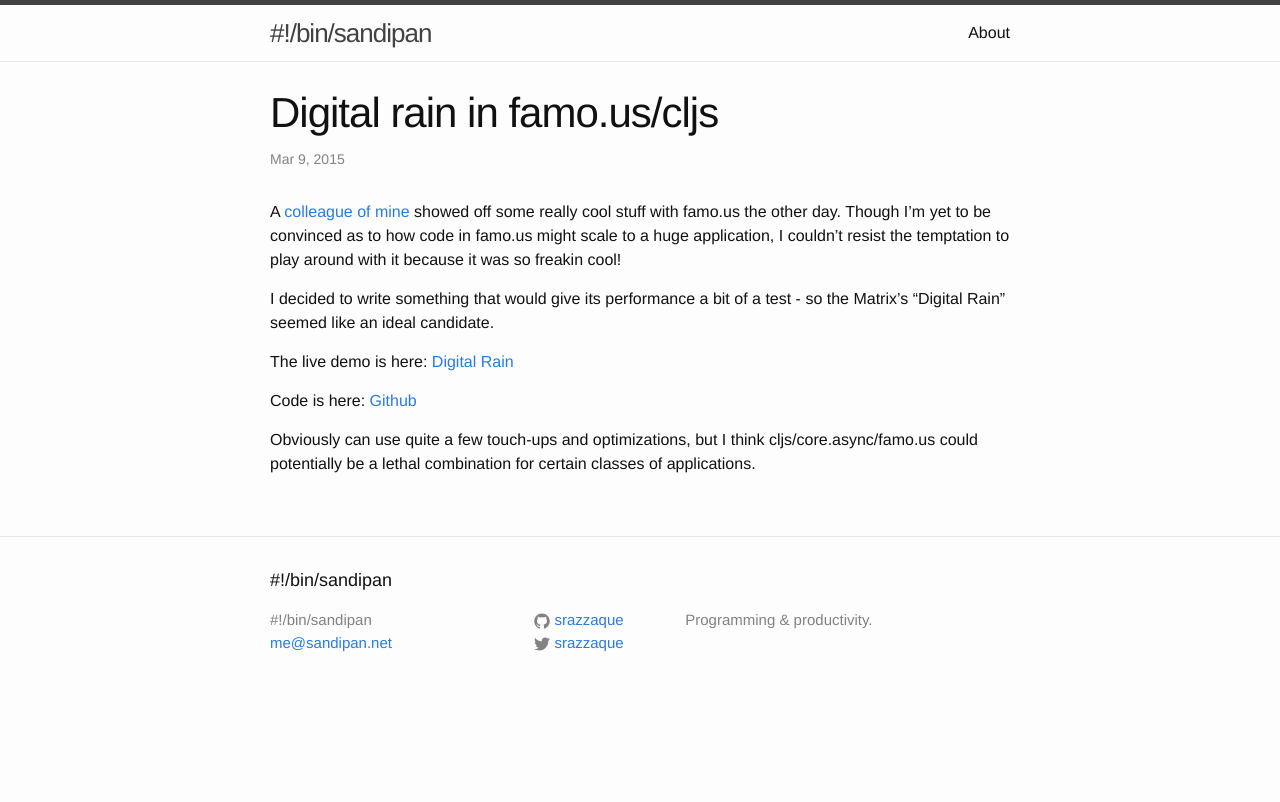
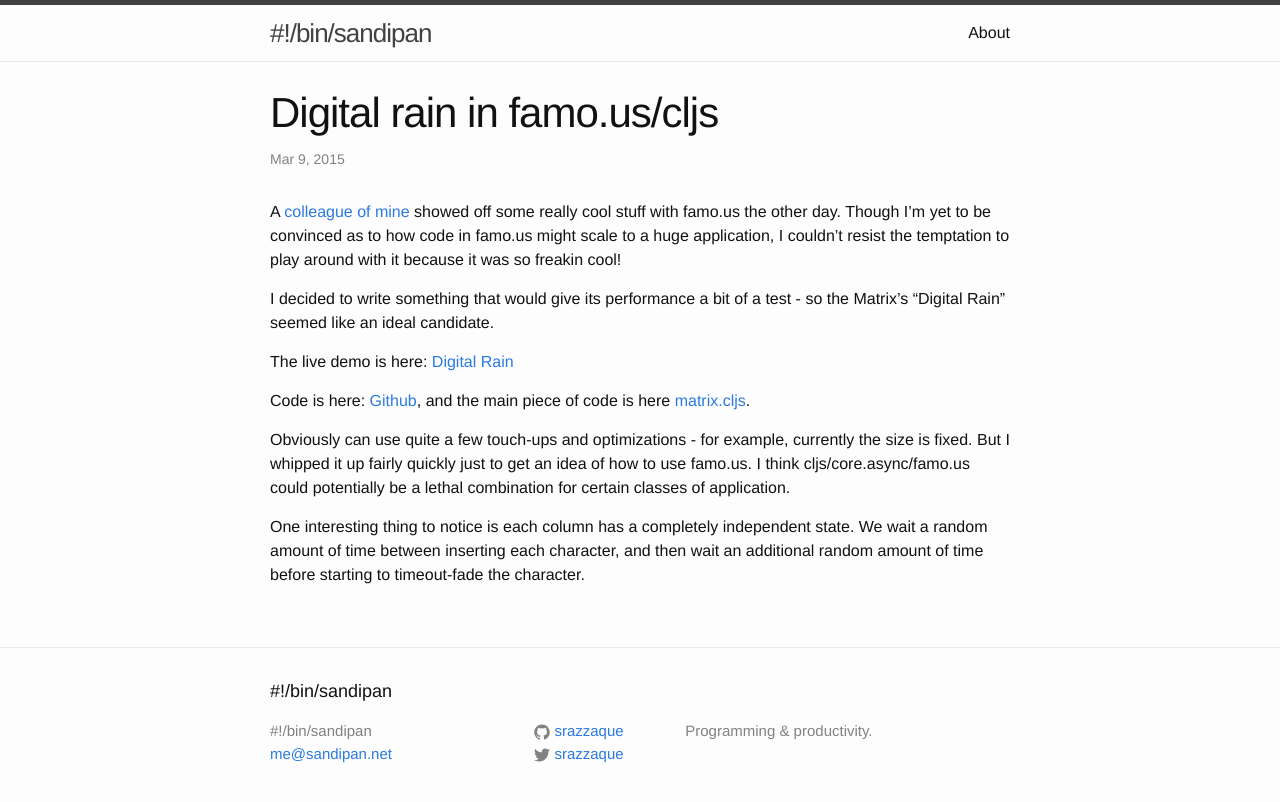
Before and after one commit to srazzaque/srazzaque.github.io, a Jekyll site: the page built from _posts/2015-03-09-digital-rain.markdown, in a window 1280 px wide. Shown: the top 802 px of the page. Built offline with Jekyll 4.4.1, drawn with Linux system fonts in a browser that asks for light colours.

Commit message:
More detail

```diff
--- a/_posts/2015-03-09-digital-rain.markdown
+++ b/_posts/2015-03-09-digital-rain.markdown
@@ -18,8 +18,17 @@ candidate.
 
 The live demo is here: [Digital Rain](/digital-rain/index.html)
 
-Code is here: [Github](https://github.com/srazzaque/digital-rain)
+Code is here: [Github](https://github.com/srazzaque/digital-rain), and
+the main piece of code is here
+[matrix.cljs](https://github.com/srazzaque/digital-rain/blob/master/src-cljs/famous_cljs/matrix.cljs).
 
-Obviously can use quite a few touch-ups and optimizations, but I think
+Obviously can use quite a few touch-ups and optimizations - for
+example, currently the size is fixed. But I whipped it up fairly
+quickly just to get an idea of how to use famo.us. I think
 cljs/core.async/famo.us could potentially be a lethal combination for
-certain classes of applications.
+certain classes of application.
+
+One interesting thing to notice is each column has a completely
+independent state. We wait a random amount of time between inserting
+each character, and then wait an additional random amount of time
+before starting to timeout-fade the character.
```
